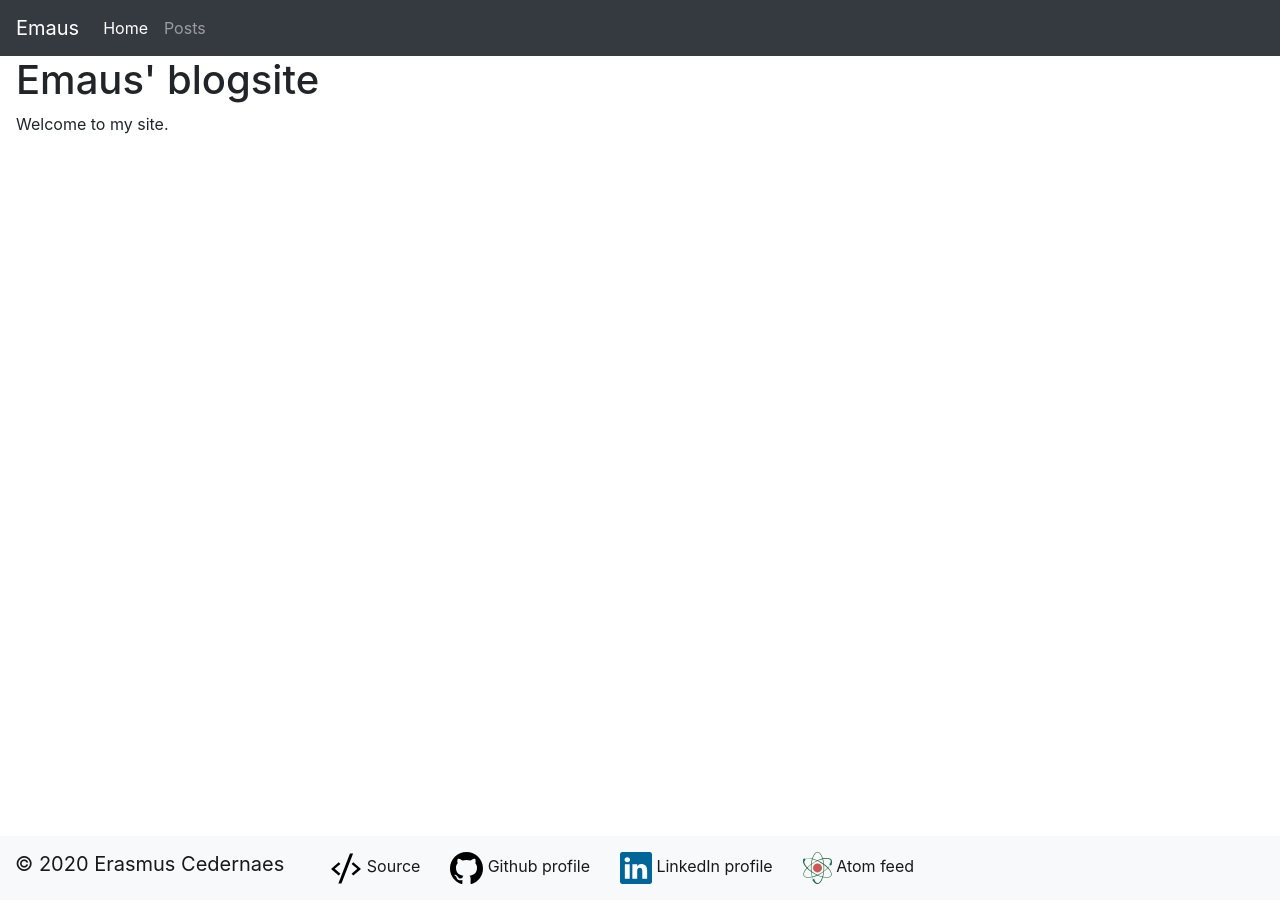
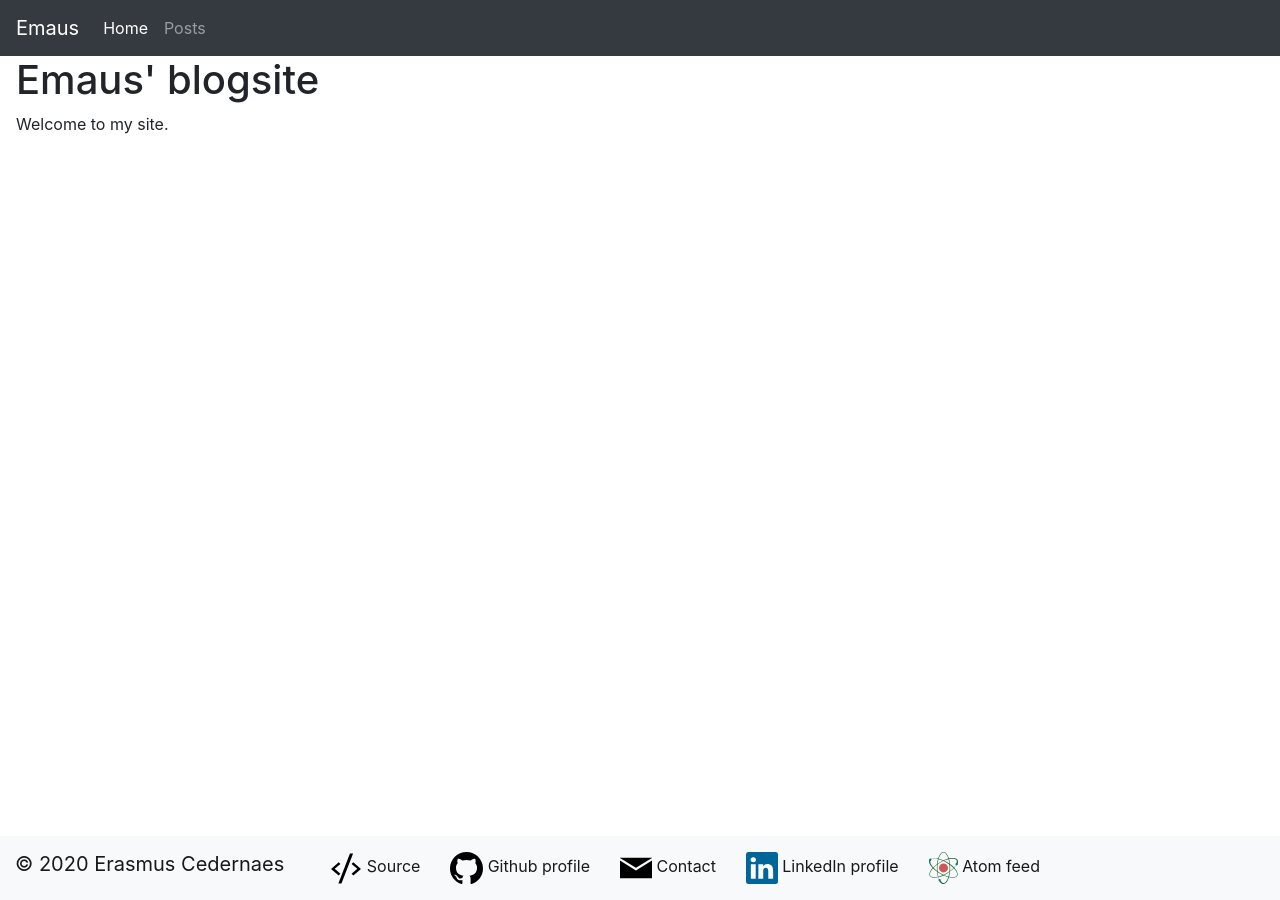
Before and after one commit to emanuelen5/emanuelen5.github.io, a Jekyll site: the page built from site/index.md, in a window 1280 px wide. Built offline with Jekyll 4.4.1, drawn with Linux system fonts in a browser that asks for light colours.

Commit message:
Adding contact link

```diff
--- a/site/_layouts/shell.html
+++ b/site/_layouts/shell.html
@@ -49,6 +49,12 @@
 					</a>
 				</div>
 				<div class="col col-lg-auto text-center text-nowrap navbar-link navbar-text">
+					<a href="mailto:{{site.email}}">
+						<img alt="Email icon" class="align-middle" style="height: 2em;" src="/assets/images/email.svg"/>
+						<span class="d-none d-md-inline-block"> Contact</span>
+					</a>
+				</div>
+				<div class="col col-lg-auto text-center text-nowrap navbar-link navbar-text">
 					<a href="https://www.linkedin.com/in/erasmus-cedernaes/">
 						<img alt="LinkedIn icon" class="align-middle" style="height: 2em;" src="/assets/images/linkedin_logo.svg"/>
 						<span class="d-none d-md-inline-block"> LinkedIn profile</span>
```
Also changed, not shown: site/assets/images/email.svg (added).
